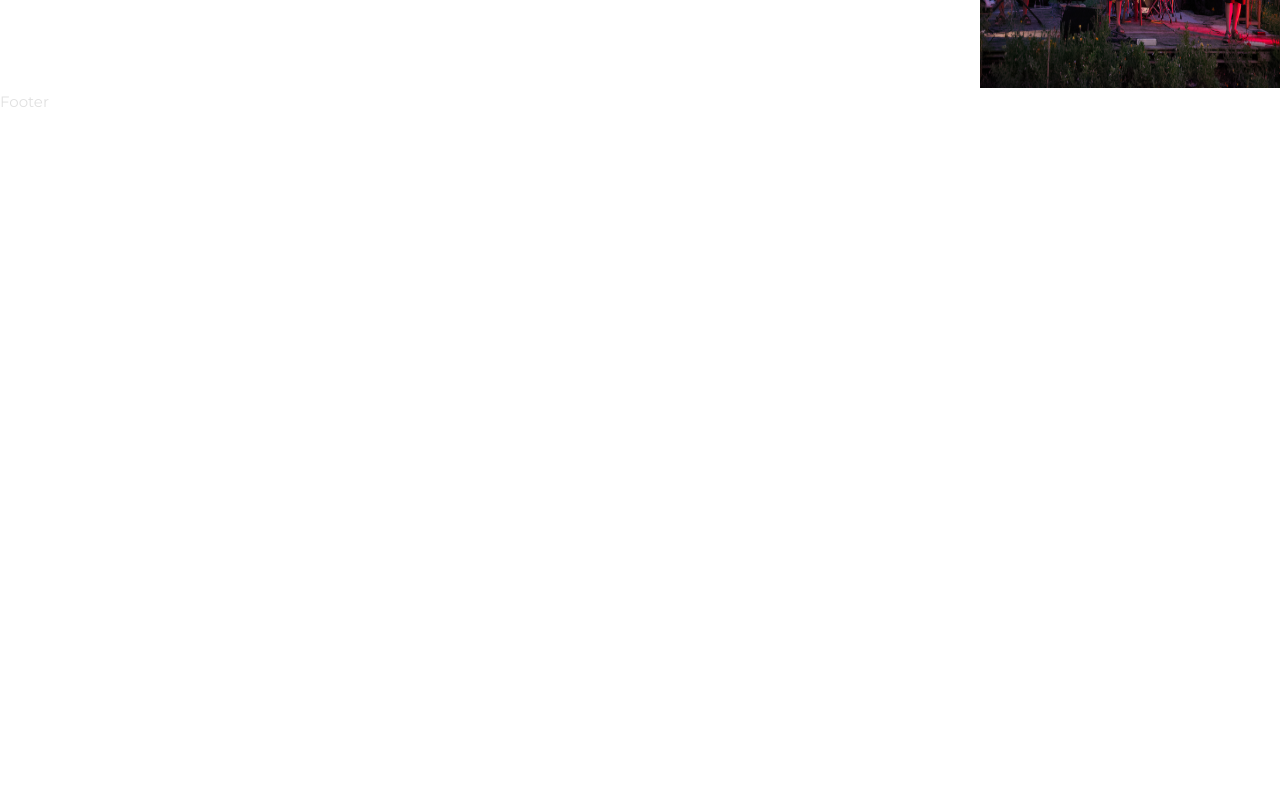
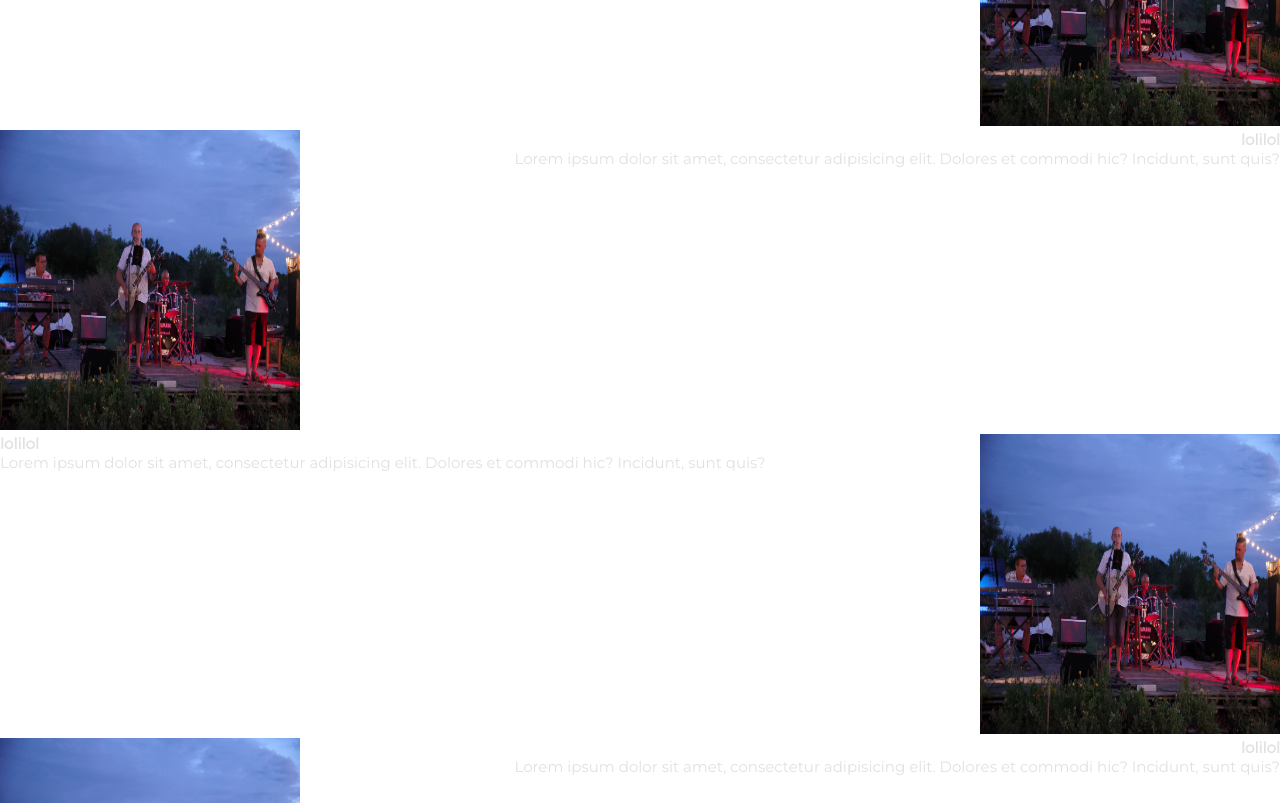
Before and after one commit to MajorDown/New_life_band, a Next.js app: page /bio in a window 1280 px wide. Shown: the part 800-1603 px from the top of the page. Before the commit the page ends 911 px from the top, so only its background shows below. Built offline with nearby package versions, Linux system fonts and the light colour scheme.

Commit message:
poursuite bio

```diff
--- a/src/app/bio/page.js
+++ b/src/app/bio/page.js
@@ -5,8 +5,11 @@ import SiteData from "../../data/siteData";
 const Bio = () => {
   return (
     <section id="bioSection">
-      <BioArticle src={SiteData.bio.intro} imagePosition="left" />
+      <BioArticle src={SiteData.bio.intro} imagePosition="Left" />
       <BioArticle src={SiteData.bio.Emile} imagePosition="right" />
+      <BioArticle src={SiteData.bio.Philippe} imagePosition="left" />
+      <BioArticle src={SiteData.bio.Romain} imagePosition="right" />
+      <BioArticle src={SiteData.bio.Jean_Paul} imagePosition="left" />
     </section>
   );
 };
--- a/src/data/siteData.js
+++ b/src/data/siteData.js
@@ -14,6 +14,27 @@ const SiteData = {
       vignette: "lolilol",
       url: "/accueil.jpg",
     },
+    Philippe: {
+      title: "lolilol",
+      description:
+        "Lorem ipsum dolor sit amet, consectetur adipisicing elit. Dolores et commodi hic? Incidunt, sunt quis?",
+      vignette: "lolilol",
+      url: "/accueil.jpg",
+    },
+    Romain: {
+      title: "lolilol",
+      description:
+        "Lorem ipsum dolor sit amet, consectetur adipisicing elit. Dolores et commodi hic? Incidunt, sunt quis?",
+      vignette: "lolilol",
+      url: "/accueil.jpg",
+    },
+    Jean_Paul: {
+      title: "lolilol",
+      description:
+        "Lorem ipsum dolor sit amet, consectetur adipisicing elit. Dolores et commodi hic? Incidunt, sunt quis?",
+      vignette: "lolilol",
+      url: "/accueil.jpg",
+    },
   },
 };
 
```
Also changed, not shown: src/components/RouterLink.js (deleted, +0 -25 lines).
